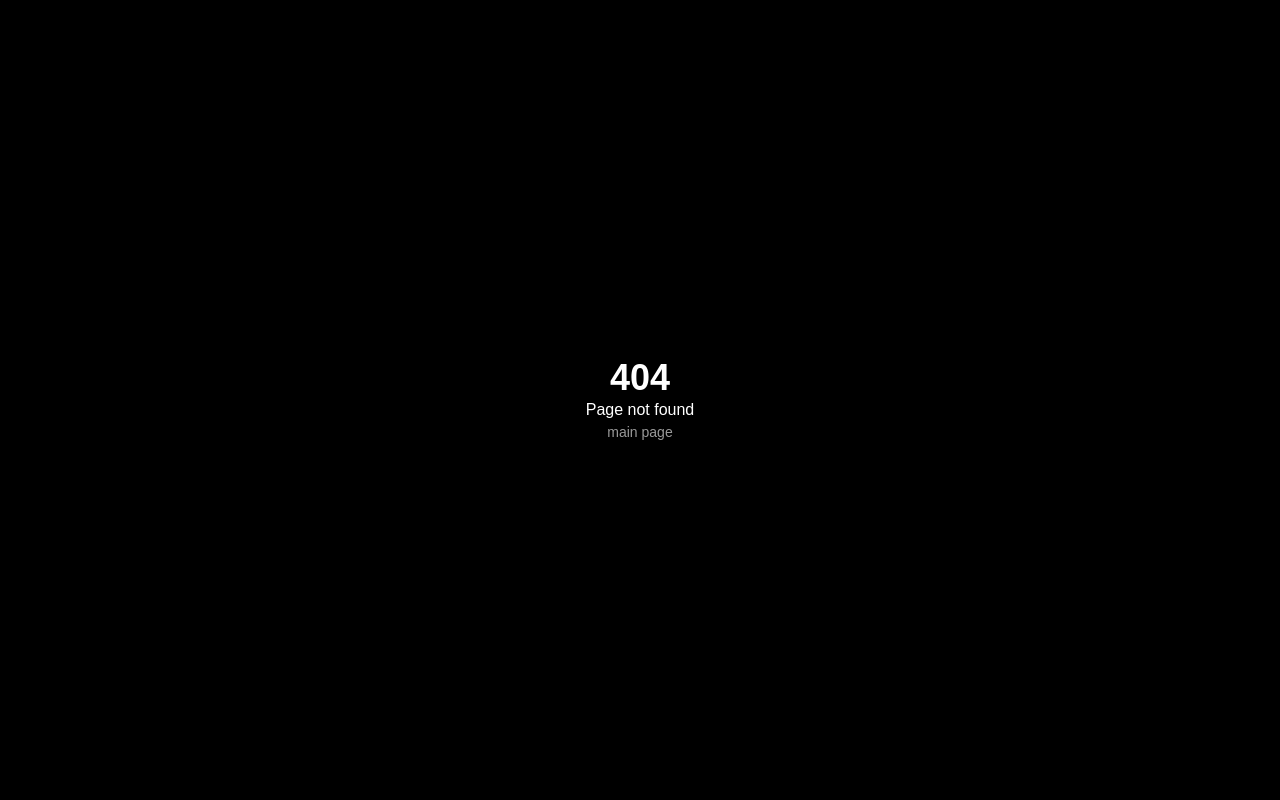
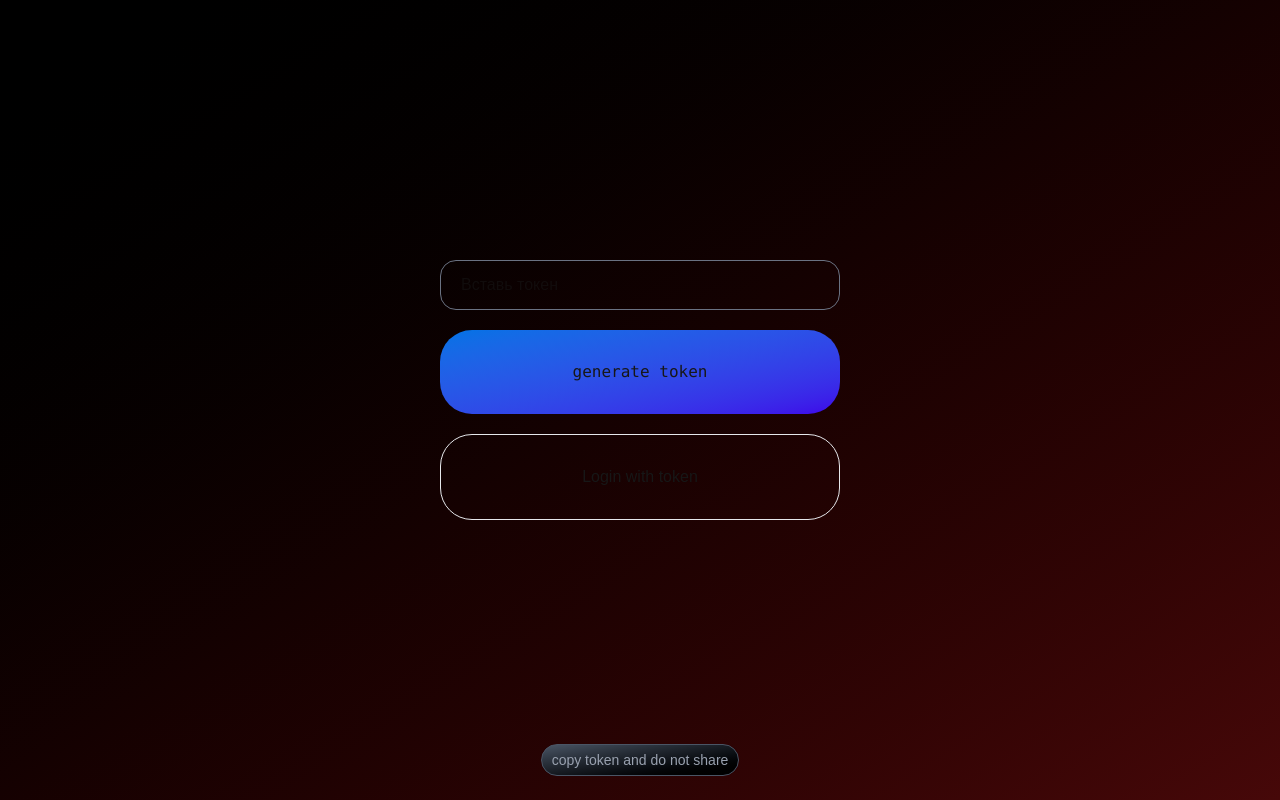
Before and after one commit to SamirSweden/Elite, a Next.js app: page /login in a window 1280 px wide. Before the commit this address had no page. Built offline with nearby package versions, Linux system fonts and the light colour scheme.

Commit message:
added login page

```diff
--- /dev/null
+++ b/app/api/generate-token/route.ts
@@ -0,0 +1,10 @@
+import { NextResponse } from "next/server";
+
+
+
+
+export async function POST(){
+    const token = crypto.randomUUID()
+
+    return NextResponse.json({ token })
+}
--- /dev/null
+++ b/app/api/verify-token/route.ts
@@ -0,0 +1,14 @@
+
+import {  NextResponse } from "next/server";
+
+
+export async  function POST(req: Request){
+    const { token } = await req.json()
+
+    if (token){
+        return NextResponse.json({ ok : true })
+    }
+
+    return NextResponse.json("Invalid" , {status: 401})
+
+}
--- /dev/null
+++ b/app/components/UI/TokenBtn.tsx
@@ -0,0 +1,41 @@
+"use client";
+
+import { useState } from "react";
+
+export default function TokenBtn() {
+  const [token, setToken] = useState("");
+
+  const handleGenerate = async () => {
+    const res = await fetch("/api/generate-token", {
+      method: "POST",
+    });
+
+    const data = await res.json();
+    setToken(data.token);
+  };
+
+  return (
+    <>
+      <div className="flex items-center w-full flex-col  ">
+        {token && (
+          <div className="bg-transparent w-full border border-gray-700 !py-2 !px-4 rounded-4xl !mb-4">
+            <code>{token}</code>
+          </div>
+        )}
+
+        <button
+          className="bg-gradient-to-br w-full !mb-[20px]  from-[#0073E5] to-[#3e00e9] !py-[30px] px-[100px] rounded-4xl cursor-pointer"
+          onClick={handleGenerate}
+        >
+          <pre>generate token</pre>
+        </button>
+
+        <div className="fixed bottom-6">
+          <p className="text-gray-400 text-sm text-wrap max-[447px]:px-[20px] !py-[5px] !px-[10px] border border-gray-600 backdrop-blur-3xl rounded-3xl bg-gradient-to-br from-gray-600  to-black">
+            copy token and do not share
+          </p>
+        </div>
+      </div>
+    </>
+  );
+}
--- a/app/components/UI/card/Acard.tsx
+++ b/app/components/UI/card/Acard.tsx
@@ -24,7 +24,7 @@ export default function Acard() {
           key={d.id}
           className="bg-gradient-to-br from-black to-violet-600 backdrop-blur-xl !p-[40px] rounded-3xl "
         >
-            <h3 className="text-gray-500 text-3xl !mb-[20px] font font-black max-[434px]:text-lg uppercase ">{d.title}</h3>
+            <h3 className="text-gray-500 text-2xl !mb-[20px] font font-extralight max-[434px]:text-lg uppercase ">{d.title}</h3>
             <p className="text-gray-400 backdrop-blur-3xl border !py-[30px] !px-[20px] rounded-xl border-gray-800 h-[150px] leading-5 max-[395px]:h-[200px] max-[395px]:text-wrap ">{d.info}</p>
         </div>
       ))}
--- a/app/components/about/About.tsx
+++ b/app/components/about/About.tsx
@@ -10,7 +10,7 @@ const About = () => {
             <section className="about !py-[100px] px-0">
                 <div className="container">
                     <h2 className="about__h2 text-4xl text-center text-gray-600 !mb-3 max-[429px]:text-2xl">
-                      &mdash;  Why Overload.su? &mdash;
+                      &mdash;  Why <span className="text-cyan-400">Elite.su</span>? &mdash;
                     </h2>
                     <p className="text-center text-wrap text-[17px] !mb-6 text-gray-200 max-[430px]:text-[15px]">Discover why 30,000 clients already trust us</p>
                     <div className="about__wrap grid grid-cols-3 !gap-[30px] max-[1183px]:grid-cols-2 max-[794px]:grid-cols-1 w-full">
--- a/app/components/footer/Footer.tsx
+++ b/app/components/footer/Footer.tsx
@@ -1,5 +1,7 @@
 import { Bitcoin } from "lucide-react";
 import Link from "next/link";
+
+
 
 export default function Footer() {
   return (
--- a/app/components/header/Header.tsx
+++ b/app/components/header/Header.tsx
@@ -4,6 +4,8 @@ import { useState } from "react";
 import { ShoppingCart, User, X, Menu, Bitcoin } from "lucide-react";
 import Link from "next/link";
 import { usePathname } from "next/navigation";
+import { useRouter } from "next/navigation";
+
 
 const links = [
   { label: "pricing", href: "/plans" },
@@ -14,6 +16,8 @@ const links = [
 const Header = () => {
   const [isOpen, setIsOpen] = useState(false);
   const pathname = usePathname();
+  const router = useRouter()
+
   return (
     <>
       <header className="!bg-transparent header ">
@@ -47,7 +51,7 @@ const Header = () => {
               <button className={`cursor-pointer text-white `}>
                 <ShoppingCart size={20} />
               </button>
-              <button>
+              <button onClick={() => router.push('/login')} className="cursor-pointer">
                 <User size={20} />
               </button>
             </div>
@@ -78,7 +82,7 @@ const Header = () => {
                 ))}
               </ul>
               <div className="header__apps  flex items-center justify-center fixed bottom-4 left-0 w-full mx-3 ">
-                <button
+                <button onClick={() => router.push('/login')}
                   className={`header__mobile__btn w-full rounded-2xl capitalize font-medium text-wrap text-white hover:bg-blue-600   bg-violet-600`}
                 >
                   new account
--- a/app/layout.tsx
+++ b/app/layout.tsx
@@ -1,3 +1,4 @@
+
 import type { Metadata } from "next";
 import { Geist, Geist_Mono } from "next/font/google";
 import "./globals.css";
@@ -17,17 +18,16 @@ export const metadata: Metadata = {
   description: "Generated by create next app",
 };
 
-export default function RootLayout({
-  children,
-}: Readonly<{
-  children: React.ReactNode;
-}>) {
+export default function RootLayout({children,}: Readonly<{children: React.ReactNode;}>) {
+
+
+
   return (
     <html lang="en">
       <body
         className={`${geistSans.variable} ${geistMono.variable} antialiased`}
       >
-        {children}
+          {children}
       </body>
     </html>
   );
--- /dev/null
+++ b/app/login/layout.tsx
@@ -0,0 +1,14 @@
+
+
+import type { Metadata } from "next";
+
+
+export const metadata:Metadata = {
+    title:'Elite.su | Login'
+}
+
+export default function LoginLayout({children} : {children: React.ReactNode}){
+    return <>
+        {children}
+    </>
+}
--- /dev/null
+++ b/app/login/page.tsx
@@ -0,0 +1,55 @@
+"use client";
+
+import Link from "next/link";
+import TokenBtn from "../components/UI/TokenBtn";
+import { Home } from "lucide-react";
+import { useState } from "react";
+import { useRouter } from "next/navigation";
+
+const LoginPage = () => {
+  const [token, setToken] = useState("");
+  const router = useRouter();
+
+  const handleLogin = async () => {
+    const res = await fetch("/api/verify-token", {
+      method: "POST",
+      body: JSON.stringify({ token }),
+    });
+
+    if (res.ok) {
+      localStorage.setItem("token", token);
+      router.push("/plans");
+    } else {
+      alert("invalid token");
+    }
+  };
+
+  return (
+    <>
+      <section className="h-screen bg-gradient-to-br from-[#000] to-red-950 backdrop-blur-lg ">
+        <div className="container">
+          <div className="flex items-center justify-center h-full ">
+            <div className="max-w-[400px] w-full">
+
+
+              <input
+                value={token}
+                onChange={(e) => setToken(e.target.value)}
+                placeholder="Вставь токен"
+                className="!mb-5 !py-3 !px-5 bg-transparent rounded-2xl w-full outline-none border border-gray-500"
+              />
+                <TokenBtn />
+              <button onClick={handleLogin} className="bg-transparent w-full !mb-[20px]
+               border border-gray-200 hover:bg-white hover:text-black !py-[30px] px-[100px] rounded-4xl cursor-pointer">
+                Login with token
+               </button>
+
+            </div>
+          </div>
+        </div>
+      </section>
+    </>
+  );
+};
+
+export default LoginPage;
--- a/app/plans/page.tsx
+++ b/app/plans/page.tsx
@@ -1,5 +1,7 @@
-"use client";
+'use client'
 
+import { useRouter } from "next/navigation";
+import { useEffect } from "react";
 import Header from "../components/header/Header";
 import Plan from "../components/plans/Plan";
 import Card from "../components/UI/card/Card";
@@ -123,6 +125,13 @@ const cards = [
 ];
 
 const PlanPage = () => {
+  const router = useRouter()
+
+  useEffect(() => {
+    const token = localStorage.getItem("token");
+    if(!token) router.push("/login")
+  },[])
+
   return (
     <>
     <Header />
```
Also changed, not shown: app/page.tsx (+5 -5 lines).
